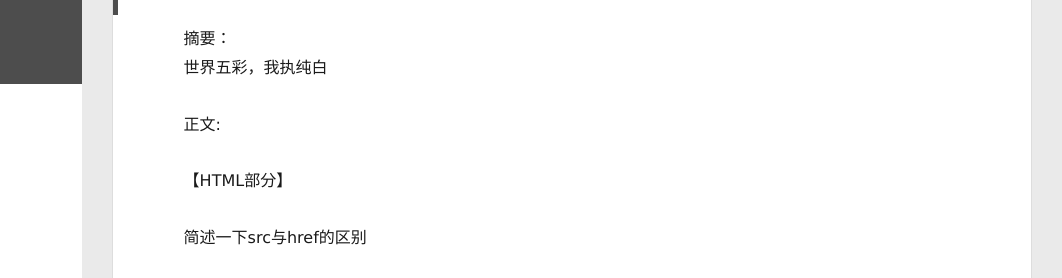
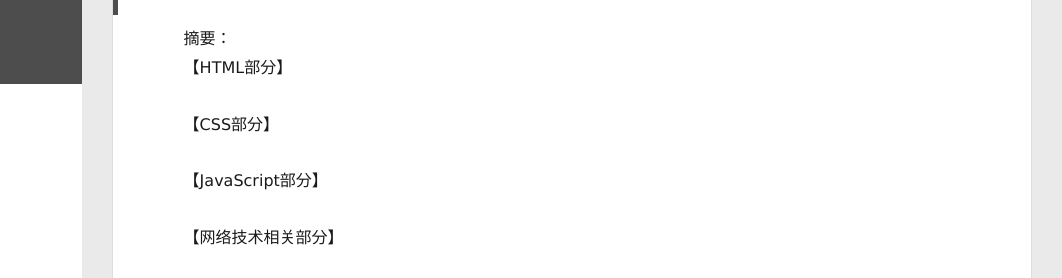
Before and after one commit to iceman107/iceman107.github.io, a plain HTML site: page 2017/04/09/javascript/index.html in a window 1280 px wide. Shown: the part 96-374 px from the top of the page, 218-1280 px from the left. Drawn offline with Linux system fonts and the light colour scheme; no server answers.

Commit message:
Site updated: 2017-04-11 20:04:53

```diff
--- a/2017/04/09/javascript/index.html
+++ b/2017/04/09/javascript/index.html
@@ -8,17 +8,17 @@
   <link rel="dns-prefetch" href="http://iceman107.github.io">
   <title>面试题-基础篇 | iceman的博客</title>
   <meta name="viewport" content="width=device-width, initial-scale=1, maximum-scale=1">
-  <meta name="description" content="摘要：世界五彩，我执纯白">
+  <meta name="description" content="摘要：【HTML部分】 【CSS部分】 【JavaScript部分】 【网络技术相关部分】">
 <meta name="keywords" content="hello">
 <meta property="og:type" content="article">
 <meta property="og:title" content="面试题-基础篇">
 <meta property="og:url" content="http://iceman107.github.io/2017/04/09/javascript/index.html">
 <meta property="og:site_name" content="iceman的博客">
-<meta property="og:description" content="摘要：世界五彩，我执纯白">
-<meta property="og:updated_time" content="2017-04-11T11:58:37.339Z">
+<meta property="og:description" content="摘要：【HTML部分】 【CSS部分】 【JavaScript部分】 【网络技术相关部分】">
+<meta property="og:updated_time" content="2017-04-11T12:04:32.140Z">
 <meta name="twitter:card" content="summary">
 <meta name="twitter:title" content="面试题-基础篇">
-<meta name="twitter:description" content="摘要：世界五彩，我执纯白">
+<meta name="twitter:description" content="摘要：【HTML部分】 【CSS部分】 【JavaScript部分】 【网络技术相关部分】">
 
     <link rel="alternative" href="/atom.xml" title="iceman的博客" type="application/atom+xml">
 
@@ -178,7 +178,10 @@
 
     <div class="article-entry" itemprop="articleBody">
 
-        <p>摘要：<br>世界五彩，我执纯白</p>
+        <p>摘要：<br>【HTML部分】</p>
+<p>【CSS部分】</p>
+<p>【JavaScript部分】</p>
+<p>【网络技术相关部分】</p>
 <a id="more"></a>
 <p>正文: </p>
 <p>【HTML部分】</p>
```
Also changed, not shown: index.html (+4 -1 lines).
